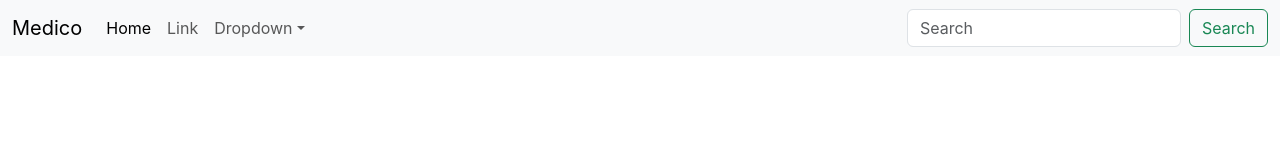
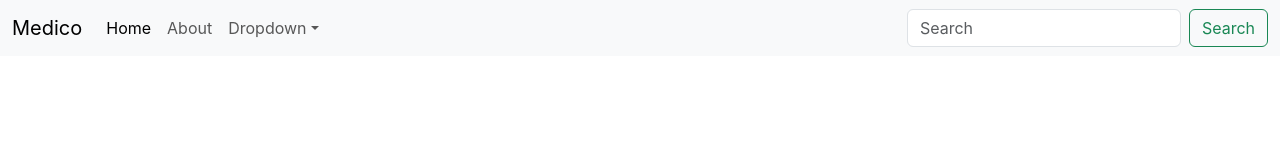
Before and after one commit to the0potato0coder/Medico, a React (Create React App) app in the folder my-app/: page / in a window 1280 px wide. Shown: the top 160 px of the page. Built offline with nearby package versions, Linux system fonts and the light colour scheme.

Commit message:
modified:   my-app/src/App.js 	modified:   my-app/src/components/Navbar.js

```diff
--- a/my-app/src/App.js
+++ b/my-app/src/App.js
@@ -1,10 +1,11 @@
 import './App.css';
 import Navbar from './components/Navbar';
-
+import Home from './components/Home';
 function App() {
   return (
     <>
     <Navbar/>
+    <Home/>
     </>
   );
 }
--- a/my-app/src/components/Navbar.js
+++ b/my-app/src/components/Navbar.js
@@ -14,7 +14,7 @@ export default function Navbar() {
           <a class="nav-link active" aria-current="page" href="/">Home</a>
         </li>
         <li class="nav-item">
-          <a class="nav-link" href="/">Link</a>
+          <a class="nav-link" href="/">About</a>
         </li>
         <li class="nav-item dropdown">
           <a class="nav-link dropdown-toggle" href="/" role="button" data-bs-toggle="dropdown" aria-expanded="false">
```
